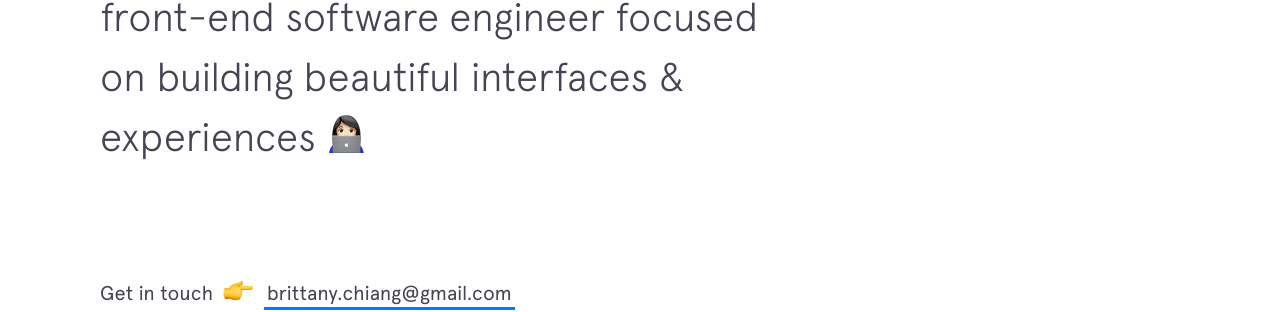
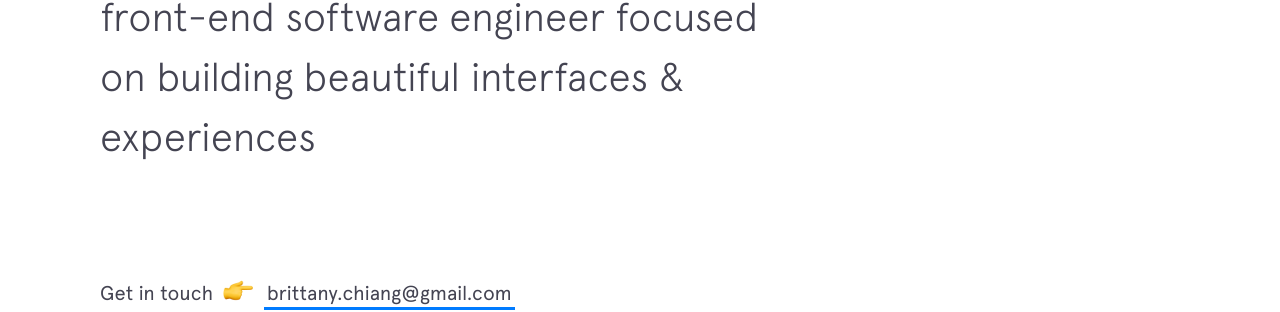
Before and after one commit to jervvs/jervvs.github.io, a Jekyll site: the page built from index.html, in a window 1280 px wide. Shown: the part 423-735 px from the top of the page. Built offline with Jekyll 4.4.1, drawn with Linux system fonts in a browser that asks for light colours; nearby versions of some CDN libraries.

Commit message:
change details

```diff
--- a/_config.yml
+++ b/_config.yml
@@ -6,8 +6,8 @@
 baseurl: ''
 email: jerv0003@e.ntu.edu.sg
 cover: #https://bchiang7.github.io/img/og.png
-logo: https://bchiang7.github.io/img/emojis/technologist.png
-resume: https://bchiang7.github.io/resume.pdf
+logo: https://jervvs.github.io/img/emojis/unicorn.png
+resume: https://jervvs.github.io/JERVISCHAN_Resume.pdf
 social:
   - title: email
     url: mailto:jerv0003@e.ntu.edu.sg
```
Also changed, not shown: img/emojis/technologist.png (deleted), img/emojis/unicorn.png (added), 3 other files.
